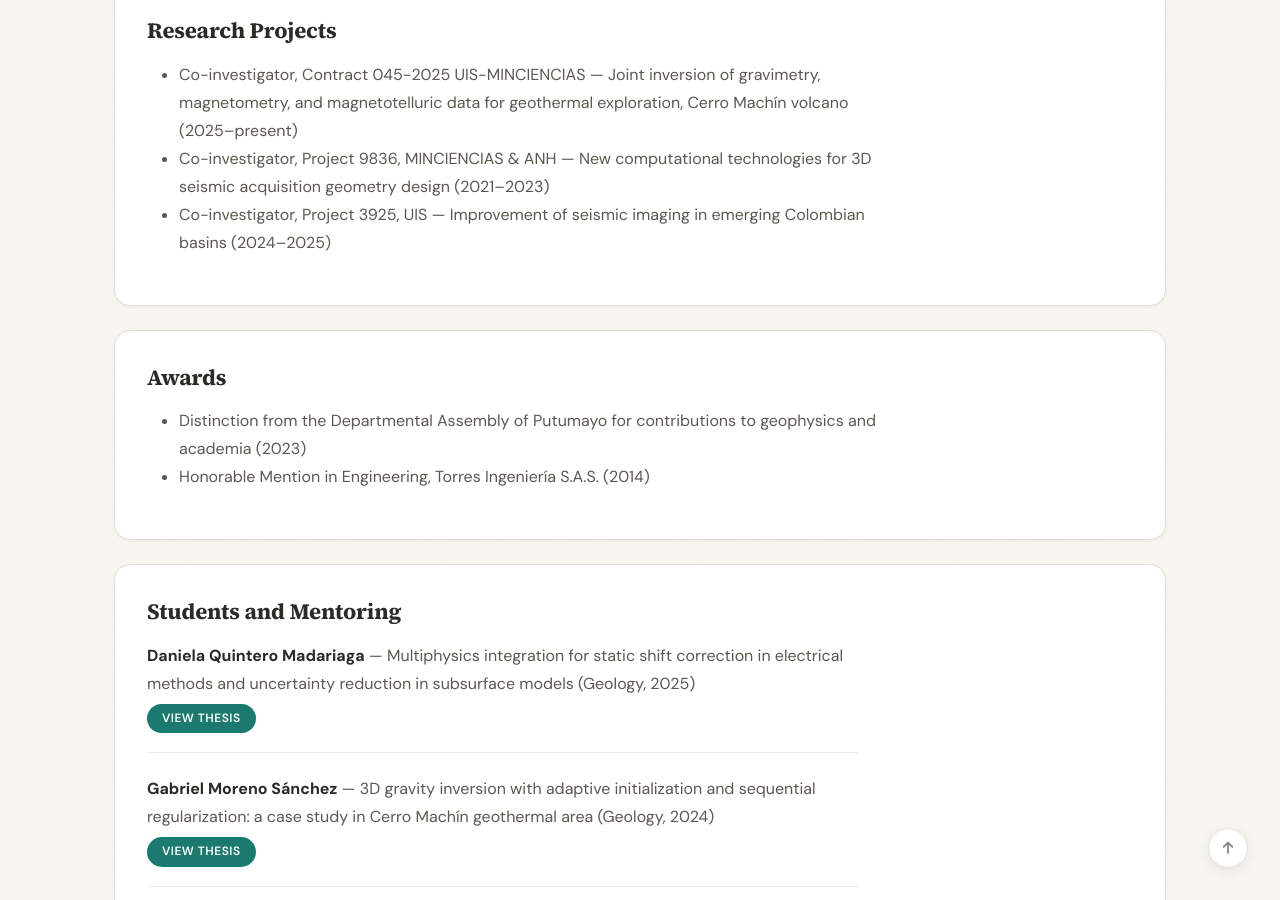
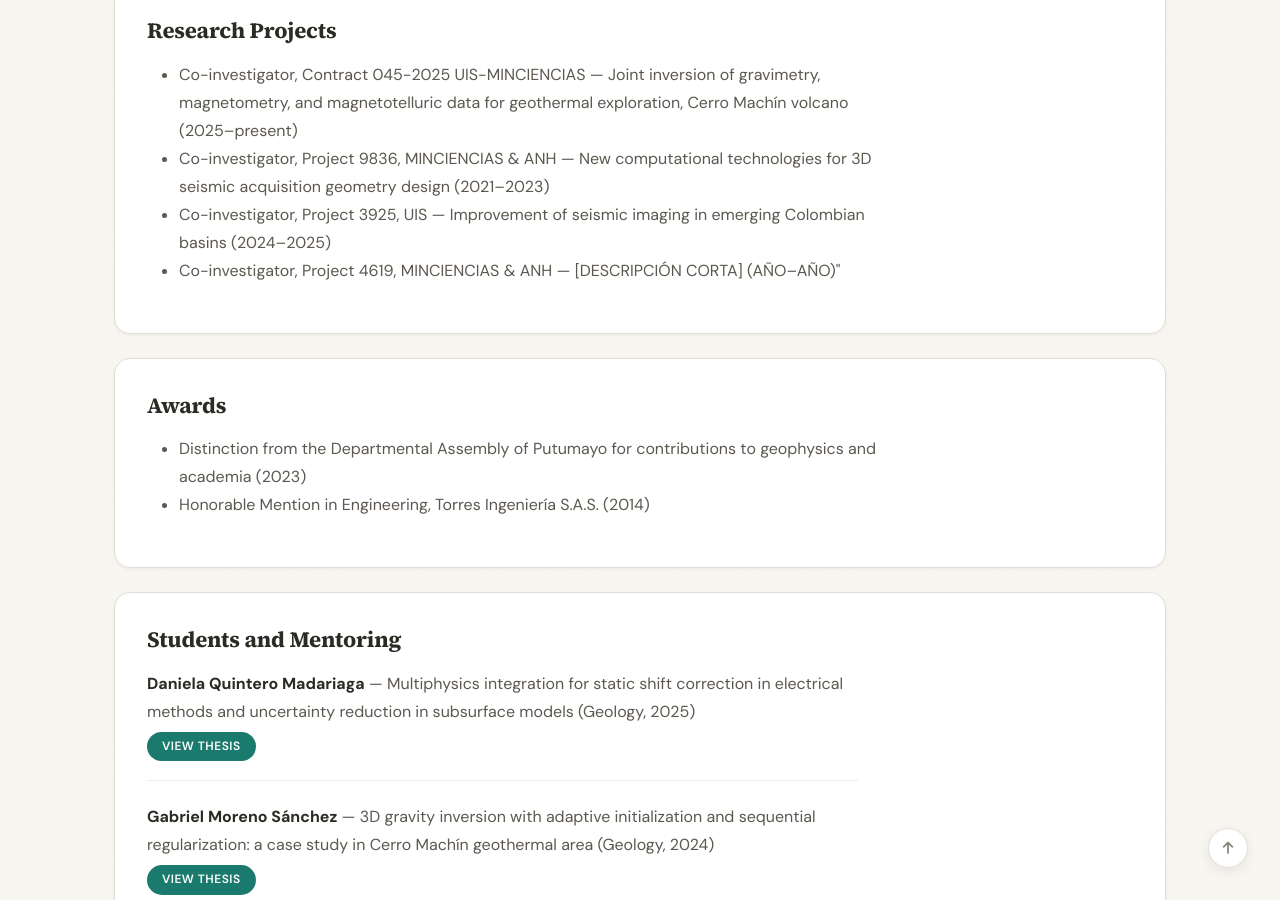
Before and after one commit to PAULGOYES/paulgoyes.github.io, a Jekyll site: the page built from _pages/about.md, in a window 1280 px wide and 900 px high, scrolled down 613 px. Built offline with Jekyll 4.4.1, drawn with Linux system fonts in a browser that asks for light colours; a style sheet for code colours, icons or effects is not loaded.

Commit message:
Update grants.yml

```diff
--- a/_data/grants.yml
+++ b/_data/grants.yml
@@ -3,3 +3,4 @@
 - name: Co-investigator, Contract 045-2025 UIS-MINCIENCIAS — Joint inversion of gravimetry, magnetometry, and magnetotelluric data for geothermal exploration, Cerro Machín volcano (2025–present)
 - name: Co-investigator, Project 9836, MINCIENCIAS & ANH — New computational technologies for 3D seismic acquisition geometry design (2021–2023)
 - name: Co-investigator, Project 3925, UIS — Improvement of seismic imaging in emerging Colombian basins (2024–2025)
+- name: Co-investigator, Project 4619, MINCIENCIAS & ANH — [DESCRIPCIÓN CORTA] (AÑO–AÑO)"
```
